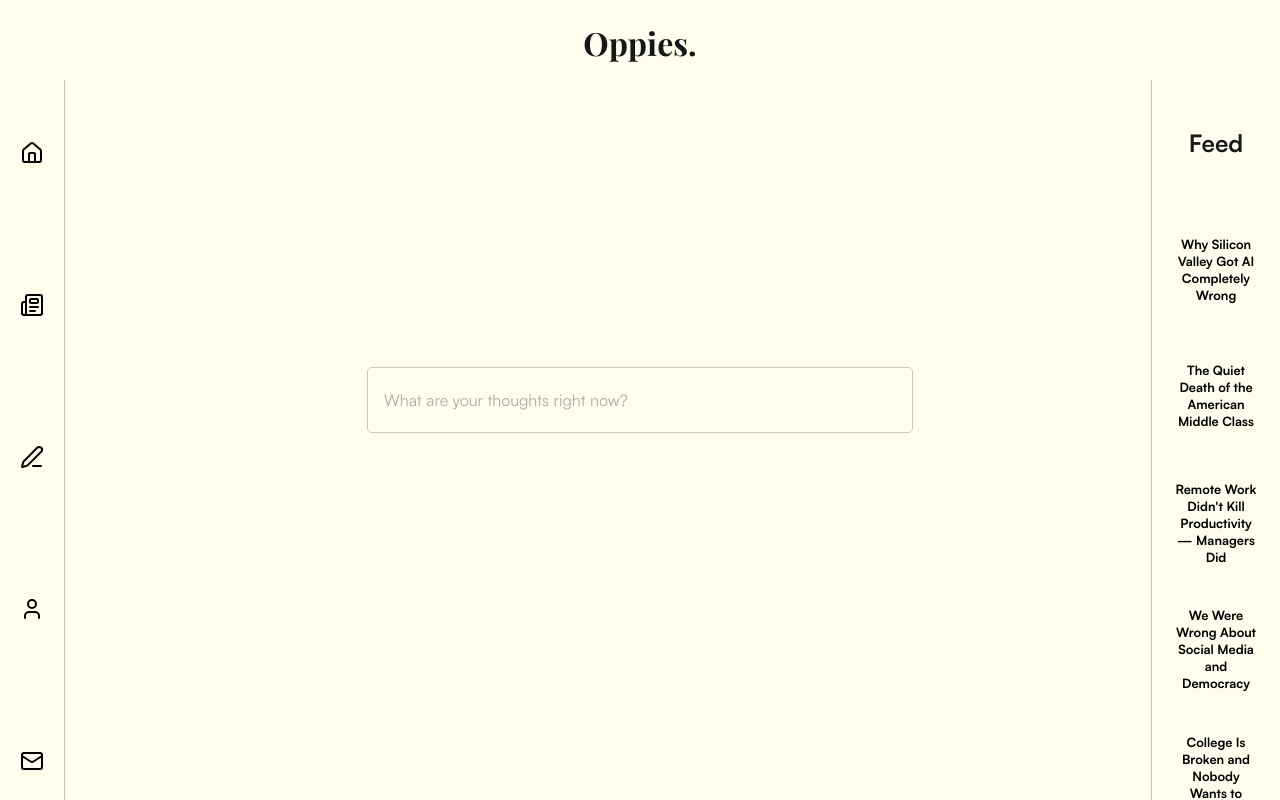
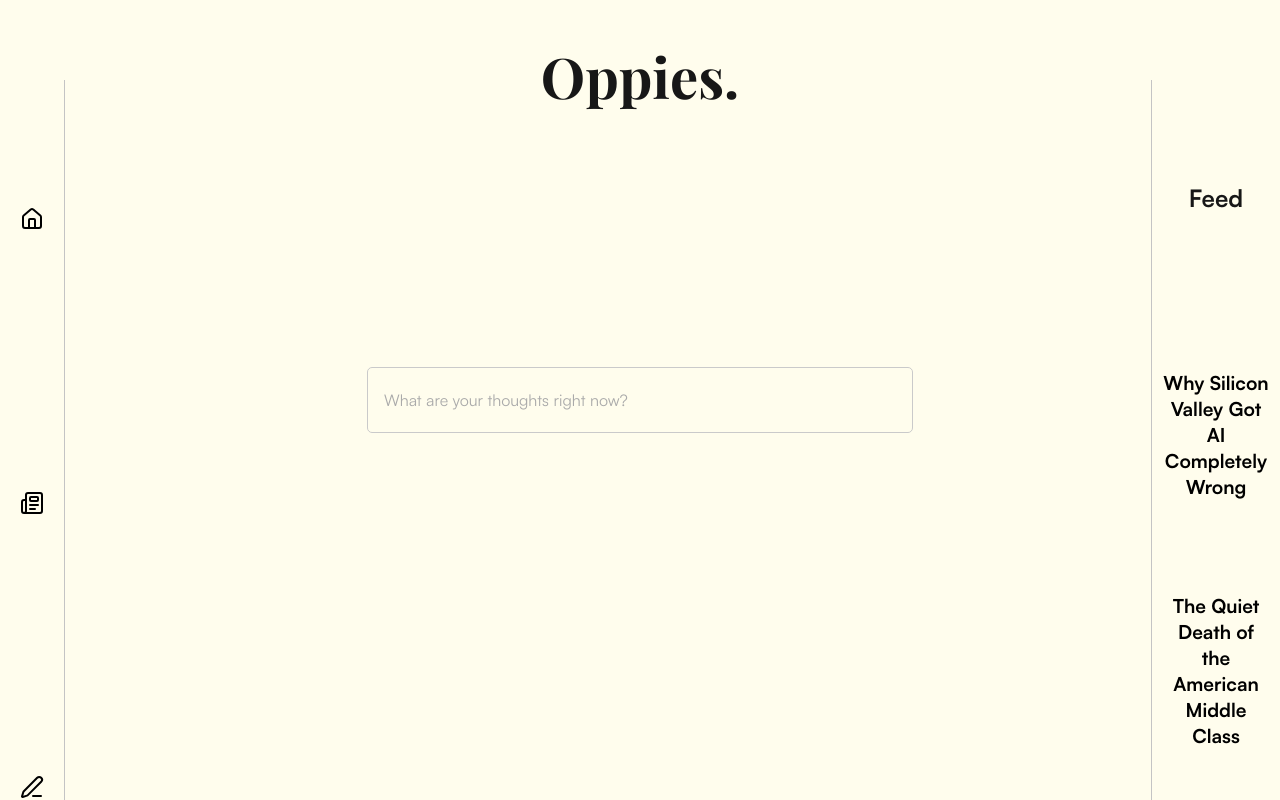
Before and after one commit to chaeminlee57/oppies, a Next.js app: page / in a window 1280 px wide. Shown: the top 800 px of the page. Built offline with nearby package versions, Linux system fonts and the light colour scheme; a web font is replaced by a local one.

Commit message:
sort of fixed font sizes

```diff
--- a/app/layout.tsx
+++ b/app/layout.tsx
@@ -4,12 +4,7 @@ import "./globals.scss";
 import { satoshi } from "./fonts";
 import Header from "@/components/Header";
 import { Inter } from 'next/font/google';
-import { Cormorant } from 'next/font/google';
 
-const cormorant = Cormorant({
-  subsets: ['latin'],
-  variable: '--font-cormorant',
-});
 
 const inter = Inter({
   subsets: ['latin'],
--- a/components/Header.module.scss
+++ b/components/Header.module.scss
@@ -11,4 +11,5 @@
 
 .websiteName {
   font-family: var(--font-playfair);
+  font-size: clamp(2.25rem, 5vw, 3.5rem);
 }
--- a/components/RightFeedBar.module.scss
+++ b/components/RightFeedBar.module.scss
@@ -24,7 +24,7 @@
       text-align: center;
     }
     .feedTitle {
-      font-size: 0.8em;
+      font-size: clamp(0.7rem, 1.5vw, 1.5rem);
       padding: 8px 20px;
     }
   }
```
